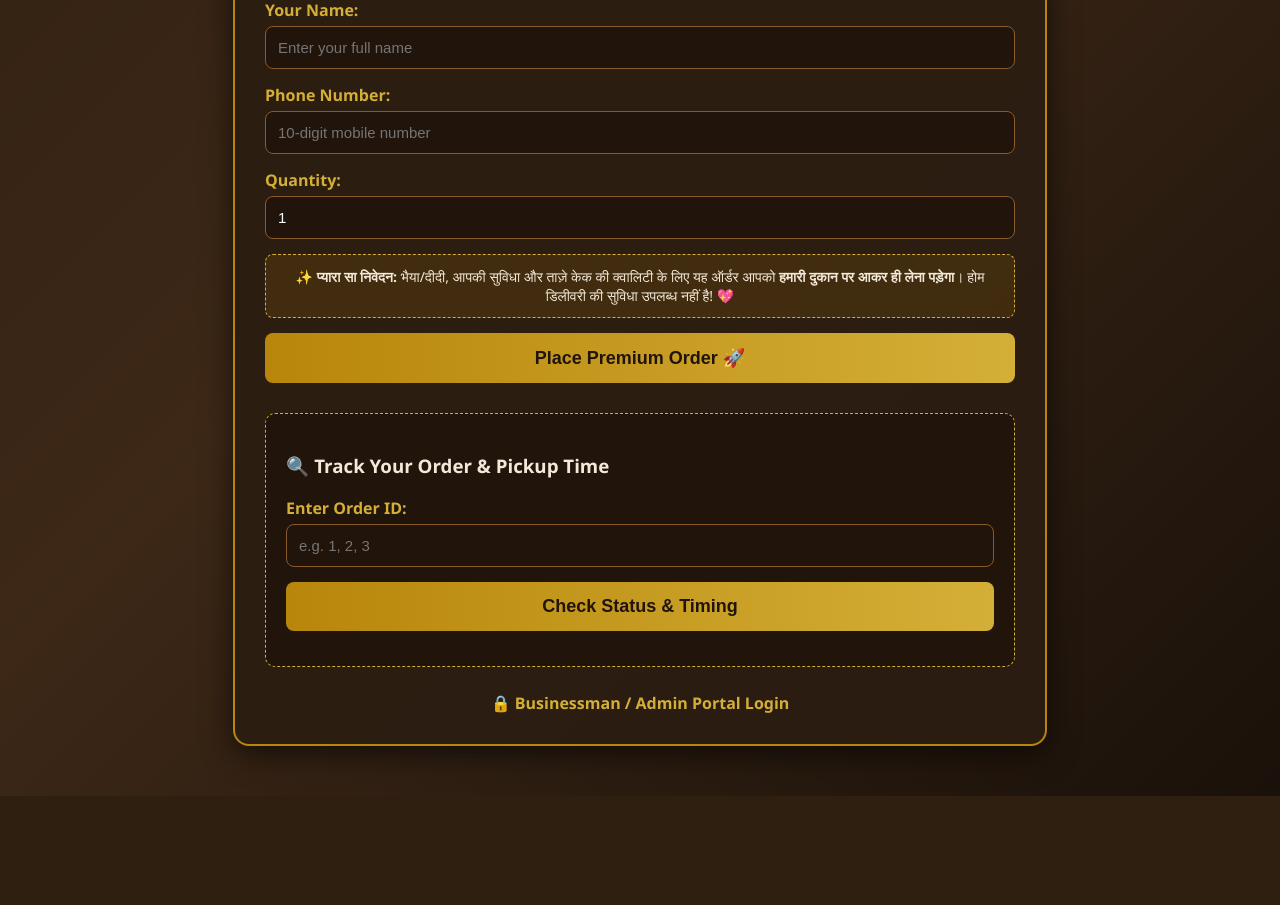
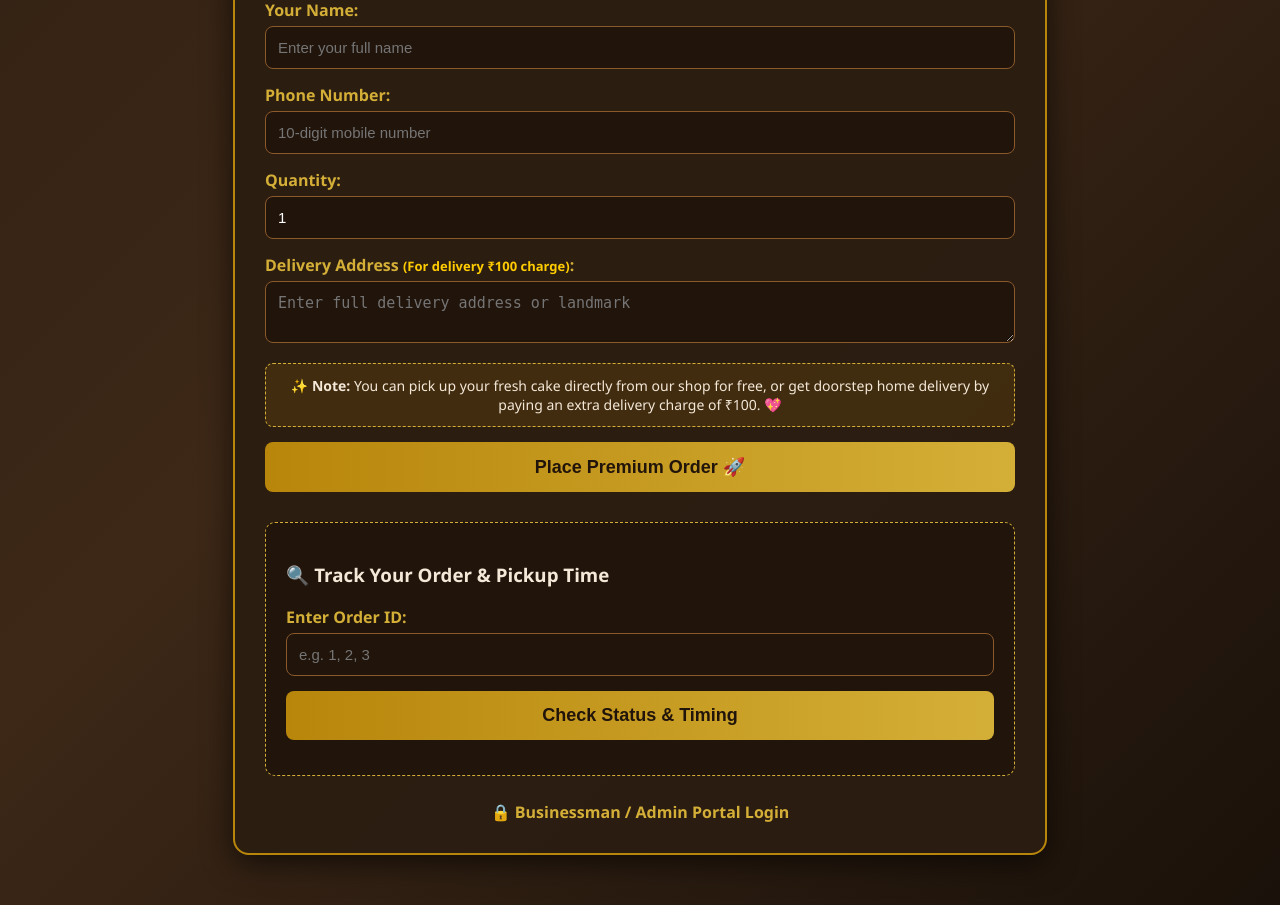
Before and after one commit to yashtikyani010-ai/lovely-bakery, a Flask app: page / in a window 1280 px wide. Shown: the part 766-1671 px from the top of the page. Before the commit the page ends 1562 px from the top, so only its background shows below. Run offline with Flask 3, Linux system fonts and the light colour scheme.

Commit message:
Update index.html

```diff
--- a/lovely_bakery_app/templates/index.html
+++ b/lovely_bakery_app/templates/index.html
@@ -303,9 +303,15 @@
                 <input type="number" id="quantity" name="quantity" min="1" max="10" value="1" required>
             </div>
 
-            <!-- प्यार भरा स्टोर पिकअप नोटिस -->
+            <!-- Delivery Address with Charge Info -->
+            <div class="form-group">
+                <label for="customer_location">Delivery Address <span style="color: #ffcc00; font-size: 13px;">(For delivery ₹100 charge)</span>:</label>
+                <textarea id="customer_location" name="customer_location" rows="2" required placeholder="Enter full delivery address or landmark"></textarea>
+            </div>
+
+            <!-- Simple English Sweet Notice -->
             <div class="pickup-notice">
-                ✨ <b>प्यारा सा निवेदन:</b> भैया/दीदी, आपकी सुविधा और ताज़े केक की क्वालिटी के लिए यह ऑर्डर आपको <b>हमारी दुकान पर आकर ही लेना पड़ेगा</b>। होम डिलीवरी की सुविधा उपलब्ध नहीं है! 💖
+                ✨ <b>Note:</b> You can pick up your fresh cake directly from our shop for free, or get doorstep home delivery by paying an extra delivery charge of ₹100. 💖
             </div>
 
             <button type="submit">Place Premium Order 🚀</button>
@@ -368,7 +374,7 @@
             })
             .then(res => res.json())
             .then(data => {
-                document.getElementById('responseMsg').innerHTML = `🎉 Order placed successfully! Order ID: <b style="color: #fff;">#${data.order_id}</b><br>⏰ <b>Ready for Store Pickup by:</b> ${data.pickup_time}`;
+                document.getElementById('responseMsg').innerHTML = `🎉 Order placed successfully! Order ID: <b style="color: #fff;">#${data.order_id}</b><br>⏰ <b>Ready by:</b> ${data.pickup_time}`;
                 document.getElementById('orderForm').reset();
                 document.getElementById('quantity').value = "1";
             });
@@ -392,8 +398,9 @@
                     resDiv.innerHTML = `
                         <p><b>Item:</b> ${data.order.item} (Qty: ${data.order.quantity})</p>
                         <p><b>Status:</b> <span style="color: #00ffcc; font-weight: bold;">${data.order.status}</span></p>
+                        <p><b>Address / Info:</b> ${data.order.location}</p>
                         <p style="background: rgba(212,175,55,0.2); padding: 10px; border-radius: 6px; border: 1px solid #d4af37;">
-                            ⏰ <b>Store Pickup Timing:</b> कृपया आप अपना आर्डर ठीक <b style="color: #fff;">${data.order.pickup_time}</b> तक हमारी दुकान पर आकर ले जाएं। (होम डिलीवरी नहीं है)
+                            ⏰ <b>Estimated Timing:</b> Please collect or get delivery by <b style="color: #fff;">${data.order.pickup_time}</b> (within 2 hours).
                         </p>
                     `;
                 } else {
```
